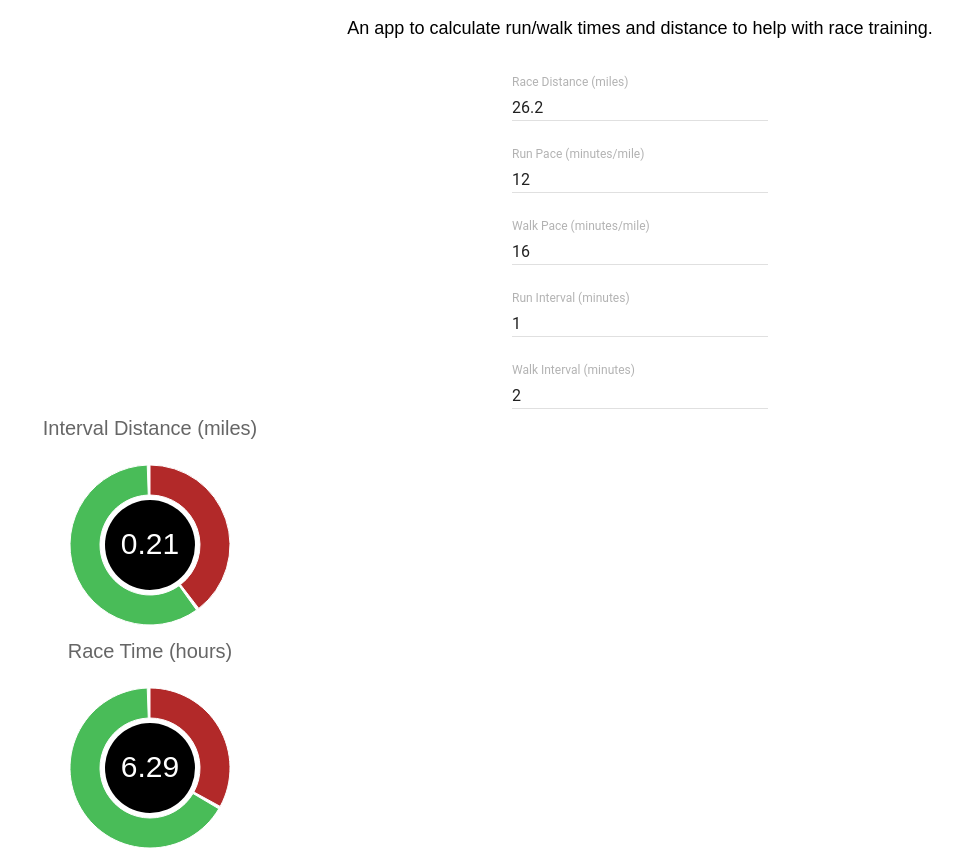
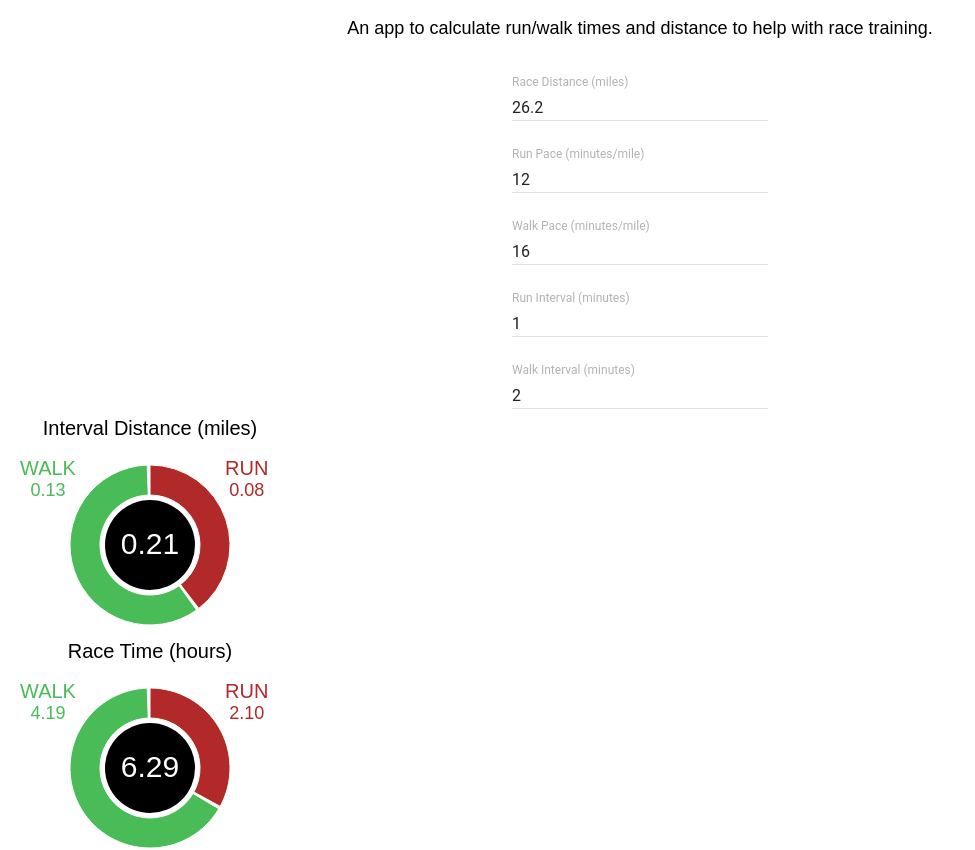
Before and after one commit to JohnDHamm/pacer, a React (Create React App) app: page / in a window 1280 px wide. Shown: the top 850 px of the page, without its empty margins (0-975 px from the left). Built offline with nearby package versions, Linux system fonts and the light colour scheme.

Commit message:
added run + walk titles to chart

```diff
--- a/src/components/resultPieChart.js
+++ b/src/components/resultPieChart.js
@@ -6,7 +6,9 @@ export default class resultPieChart extends Component {
 	render() {
 
 		const { data, title, metric, sum } = this.props;
-		const colors = ['#b22929', '#49bc58'];
+		const walkColor = '#49bc58';
+		const runColor = '#b22929';
+		const colors = [runColor, walkColor];
 
 		const styles = {
 			container: {
@@ -16,7 +18,37 @@ export default class resultPieChart extends Component {
 			},
 			title: {
 				fontSize: 20,
-				color: '#666',
+				color: '#000',
+				margin: '0 auto'
+			},
+			walkTitleDiv: {
+				position: 'absolute',
+				top: 40,
+				left: 20
+			},
+			walkTitle: {
+				fontSize: 20,
+				color: walkColor,
+				margin: '0 auto'
+			},
+			walkNum: {
+				fontSize: 18,
+				color: walkColor,
+				margin: '0 auto'
+			},
+			runTitleDiv: {
+				position: 'absolute',
+				top: 40,
+				left: 225
+			},
+			runTitle: {
+				fontSize: 20,
+				color: runColor,
+				margin: '0 auto'
+			},
+			runNum: {
+				fontSize: 18,
+				color: runColor,
 				margin: '0 auto'
 			},
 			centerCircle: {
@@ -44,6 +76,18 @@ export default class resultPieChart extends Component {
 		return (
 			<div style={styles.container}>
 				<p style={styles.title}>{title} ({metric})</p>
+				<div style={styles.walkTitleDiv}>
+					<p style={styles.walkTitle}>WALK</p>
+					<p style={styles.walkNum}>
+						{data[1].value.toFixed(2)}
+					</p>
+				</div>
+				<div style={styles.runTitleDiv}>
+					<p style={styles.runTitle}>RUN</p>
+					<p style={styles.runNum}>
+						{data[0].value.toFixed(2)}
+					</p>
+				</div>
 				<PieChart width={300} height={200}>
 					<Pie
 						dataKey="value"
@@ -61,7 +105,9 @@ export default class resultPieChart extends Component {
 				</PieChart>
 				<div style={styles.centerCircle}>
 					<div style={styles.centerTextDiv}>
-						<p style={styles.centerText}>{sum}</p>
+						<p style={styles.centerText}>
+							{sum}
+						</p>
 					</div>
 				</div>
 			</div>
```
